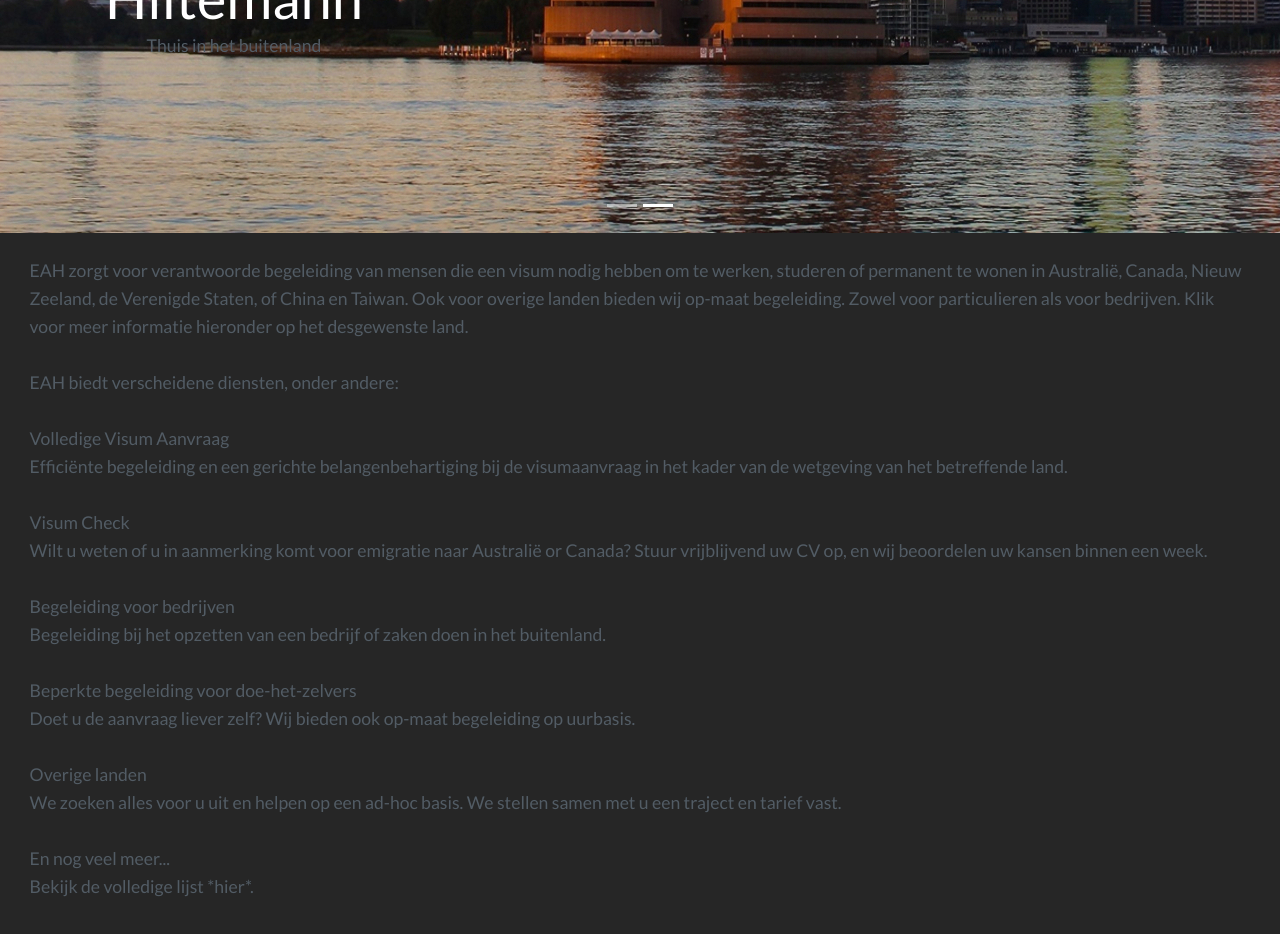
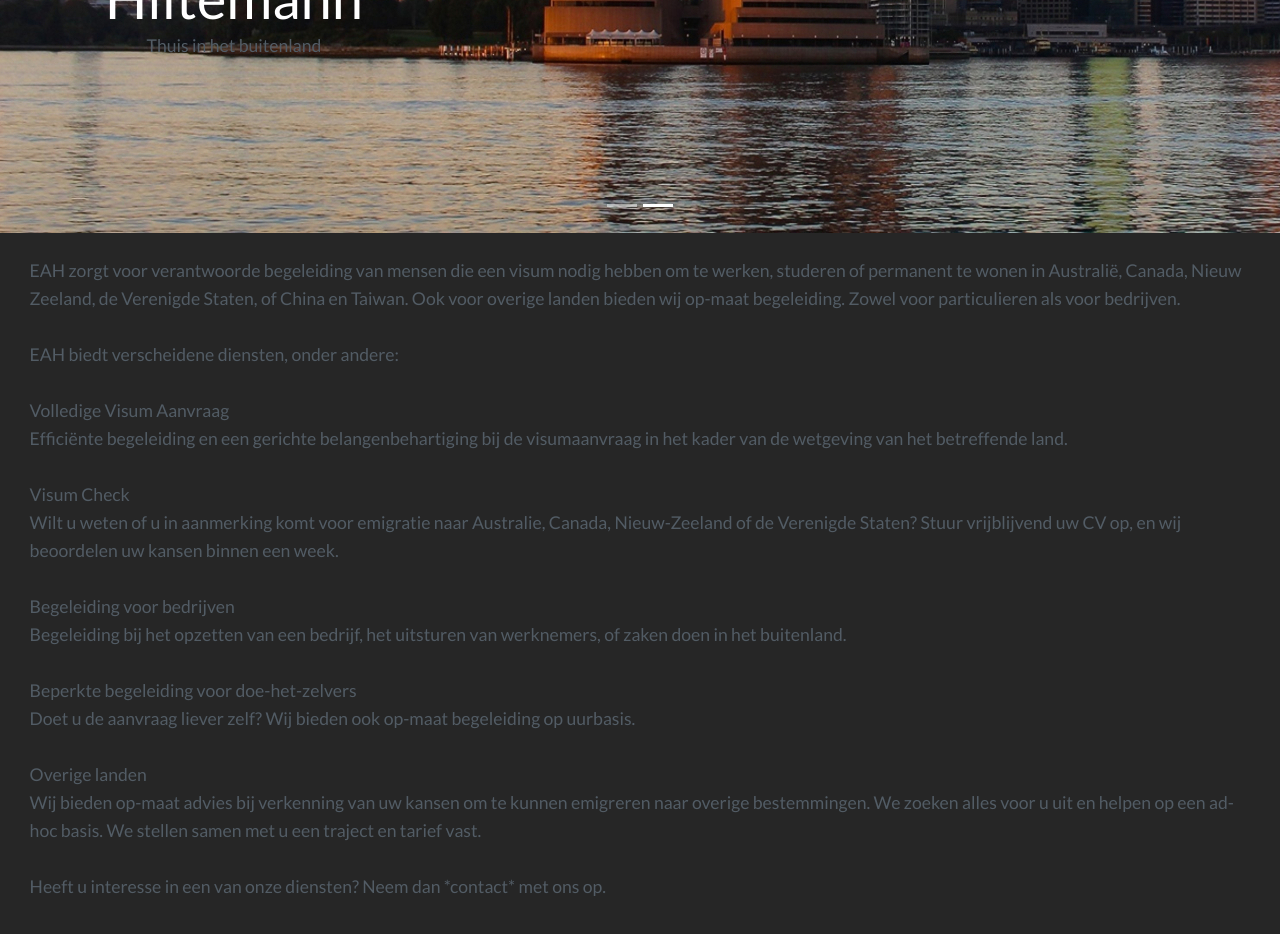
Before and after one commit to shiltemann/emigratie-adviesbureau-hiltemann, a Jekyll site: the page built from index.html, in a window 1280 px wide and 1400 px high, scrolled down 527 px. Shown: the top 934 px of the window. Built offline with Jekyll 4.4.1, drawn with Linux system fonts in a browser that asks for light colours; the list of posts is cut into pages by our own code; some of the changed text lies outside the part shown.

Commit message:
update bedrijven en diensten

```diff
--- a/_layouts/main.html
+++ b/_layouts/main.html
@@ -8,7 +8,7 @@ layout: default
   <main class="page-content" aria-label="Content">
 
   <div id="intro">
-  <p>EAH zorgt voor verantwoorde begeleiding van mensen die een visum nodig hebben om te werken, studeren of permanent te wonen in Australië, Canada, Nieuw Zeeland, de Verenigde Staten, of China en Taiwan. Ook voor overige landen bieden wij op-maat begeleiding. Zowel voor particulieren als voor bedrijven. Klik voor meer informatie hieronder op het desgewenste land.</p>
+  <p>EAH zorgt voor verantwoorde begeleiding van mensen die een visum nodig hebben om te werken, studeren of permanent te wonen in Australië, Canada, Nieuw Zeeland, de Verenigde Staten, of China en Taiwan. Ook voor overige landen bieden wij op-maat begeleiding. Zowel voor particulieren als voor bedrijven.</p>
 
   <p> EAH biedt verscheidene diensten, onder andere:<p/>
 
@@ -16,23 +16,21 @@ layout: default
       Efficiënte begeleiding en een gerichte belangenbehartiging bij de visumaanvraag in het kader van de wetgeving van het betreffende land.<p/>
 
   <p> Visum Check<br/>
-      Wilt u weten of u in aanmerking komt voor emigratie naar Australië or Canada? Stuur vrijblijvend uw CV op, en wij beoordelen uw kansen binnen een week.<p/>
+      Wilt u weten of u in aanmerking komt voor emigratie naar Australie, Canada, Nieuw-Zeeland of de Verenigde Staten? Stuur vrijblijvend uw CV op, en wij beoordelen uw kansen binnen een week.<p/>
 
   <p> Begeleiding voor bedrijven<br/>
-            Begeleiding bij het opzetten van een bedrijf of zaken doen in het buitenland.<p/>
+      Begeleiding bij het opzetten van een bedrijf, het uitsturen van werknemers, of zaken doen in het buitenland.<p/>
 
   <p> Beperkte begeleiding voor doe-het-zelvers<br/>
       Doet u de aanvraag liever zelf? Wij bieden ook op-maat begeleiding op uurbasis.<p/>
 
   <p> Overige landen<br/>
-      We zoeken alles voor u uit en helpen op een ad-hoc basis. We stellen samen met u een traject en tarief vast.<p/>
-
-  <p> En nog veel meer...<br/>
-      Bekijk de volledige lijst *hier*.<p/>
+      Wij bieden op-maat advies bij verkenning van uw kansen om te kunnen emigreren naar overige bestemmingen. We zoeken alles voor u uit en helpen op een ad-hoc basis. We stellen samen met u een traject en tarief vast.
+<p/>
 
   <p> Heeft u interesse in een van onze diensten? Neem dan *contact* met ons op.<p/>
 
-  <p> Voor meer informatie kunt u hieronder op het gewenste land klikken.<p/>
+  <p> Klik voor meer informatie hieronder op het gewenste land.<p/>
 
 
   </div>
```
Also changed, not shown: canada/_posts/2017-07-01-werkvisum-voor-bedrijven.md (+3 -9 lines), countries/_posts/2017-07-20-canada.md (+1 -1 lines).
